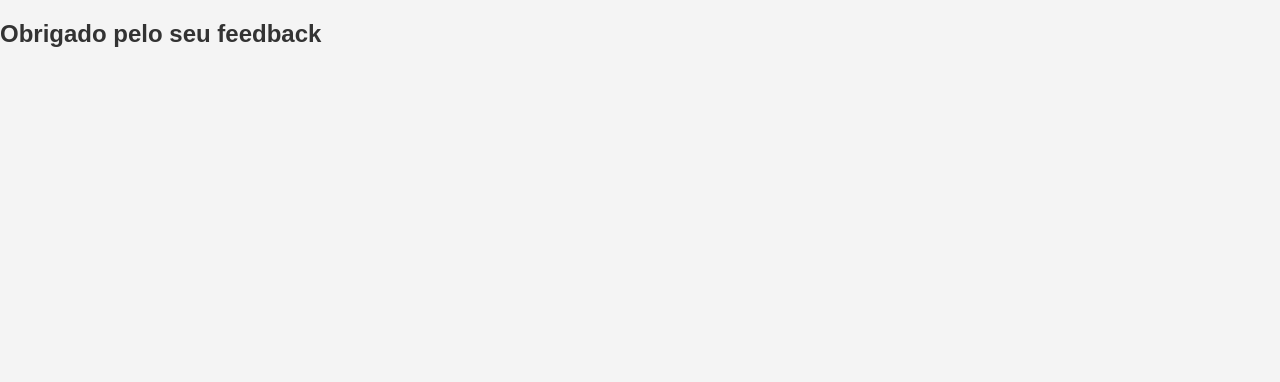
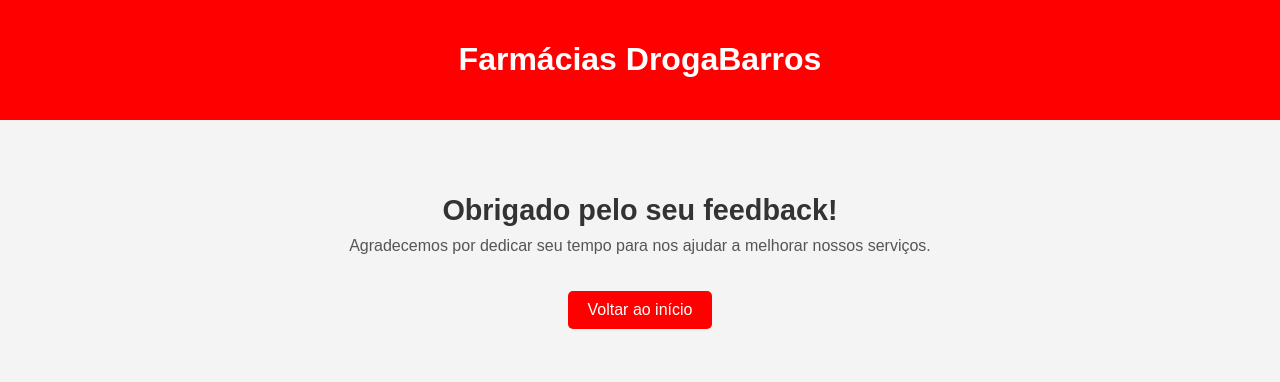
Before and after one commit to RafhaelMoraes/Projeto-Integrador_M-dulo-8_Programa-o-Web, a plain HTML site: page obrigado.html in a window 1280 px wide. Drawn offline with Linux system fonts and the light colour scheme.

Commit message:
Atualiza estilos e página de obrigado

```diff
--- a/obrigado.html
+++ b/obrigado.html
@@ -7,6 +7,13 @@
     <link rel="stylesheet" href="styles.css">
 </head>
 <body>
-    <h2>Obrigado pelo seu feedback</h2>
+    <header>
+        <h1>Farmácias DrogaBarros</h1>
+    </header>
+    <main>
+        <h2>Obrigado pelo seu feedback!</h2>
+        <p>Agradecemos por dedicar seu tempo para nos ajudar a melhorar nossos serviços.</p>
+        <a href="index.html">Voltar ao início</a>
+    </main>
 </body>
 </html>
--- a/styles.css
+++ b/styles.css
@@ -1,3 +1,4 @@
+/* Estilo geral para ambas as páginas */
 body {
     font-family: Arial, sans-serif;
     background-color: #f4f4f4;
@@ -13,13 +14,14 @@
     text-align: center;
 }
 
+/* Estilo para o formulário no index.html */
 form {
     max-width: 600px;
     margin: 20px auto;
     padding: 20px;
     background-color: white;
     border-radius: 5px;
-    box-shadow: 0 0 10px rgba(0,0,0,0.1);
+    box-shadow: 0 0 10px rgba(0, 0, 0, 0.1);
 }
 
 label {
@@ -48,3 +50,37 @@
 button:hover {
     background-color: #cc0000;
 }
+
+/* Estilos específicos para obrigado.html */
+main {
+    text-align: center;
+    padding: 50px 20px;
+}
+
+main h2 {
+    font-size: 1.8rem;
+    color: #333;
+    margin-bottom: 10px;
+}
+
+main p {
+    font-size: 1rem;
+    color: #555;
+    margin-top: 10px;
+}
+
+/* Botão de voltar na página obrigado.html */
+a {
+    display: inline-block;
+    margin-top: 20px;
+    padding: 10px 20px;
+    background-color: #ff0000;
+    color: white;
+    text-decoration: none;
+    border-radius: 5px;
+    font-size: 1rem;
+}
+
+a:hover {
+    background-color: #cc0000;
+}
```
Also changed, not shown: index.html (+5 -3 lines).
